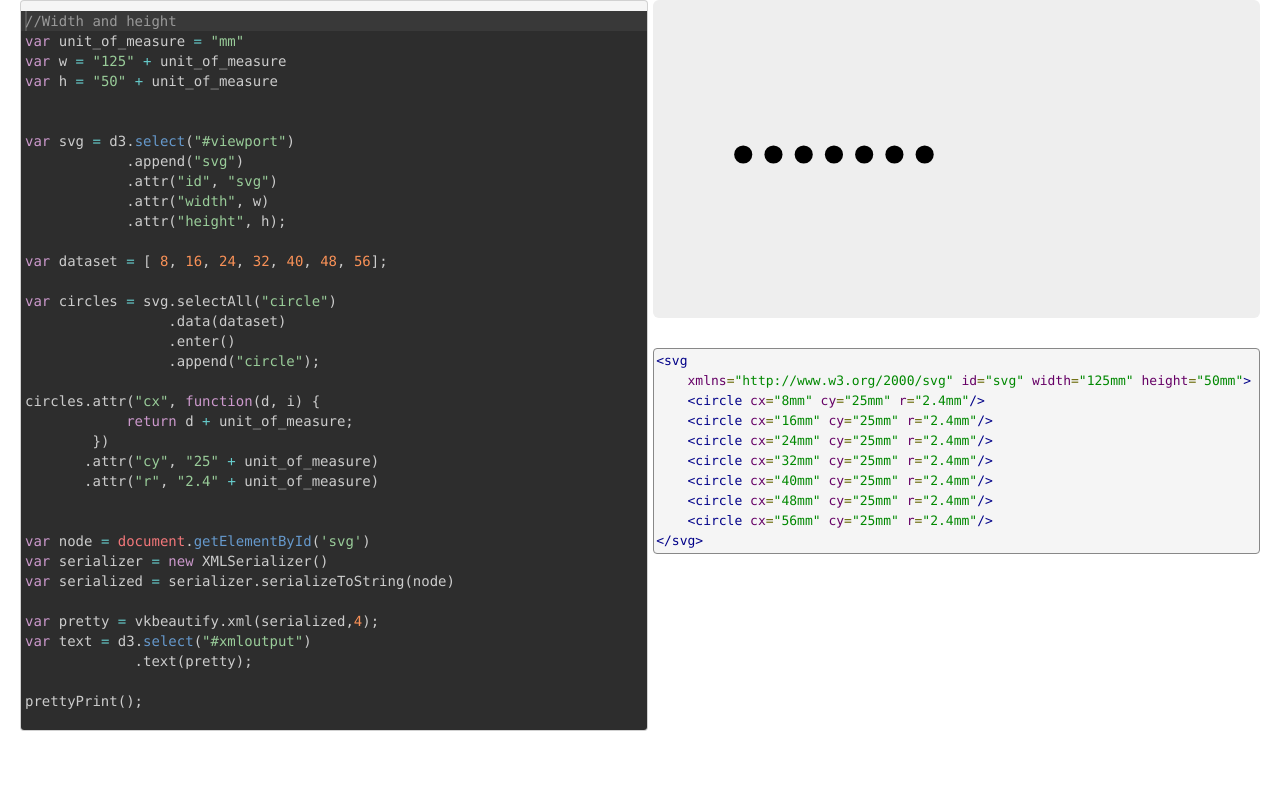
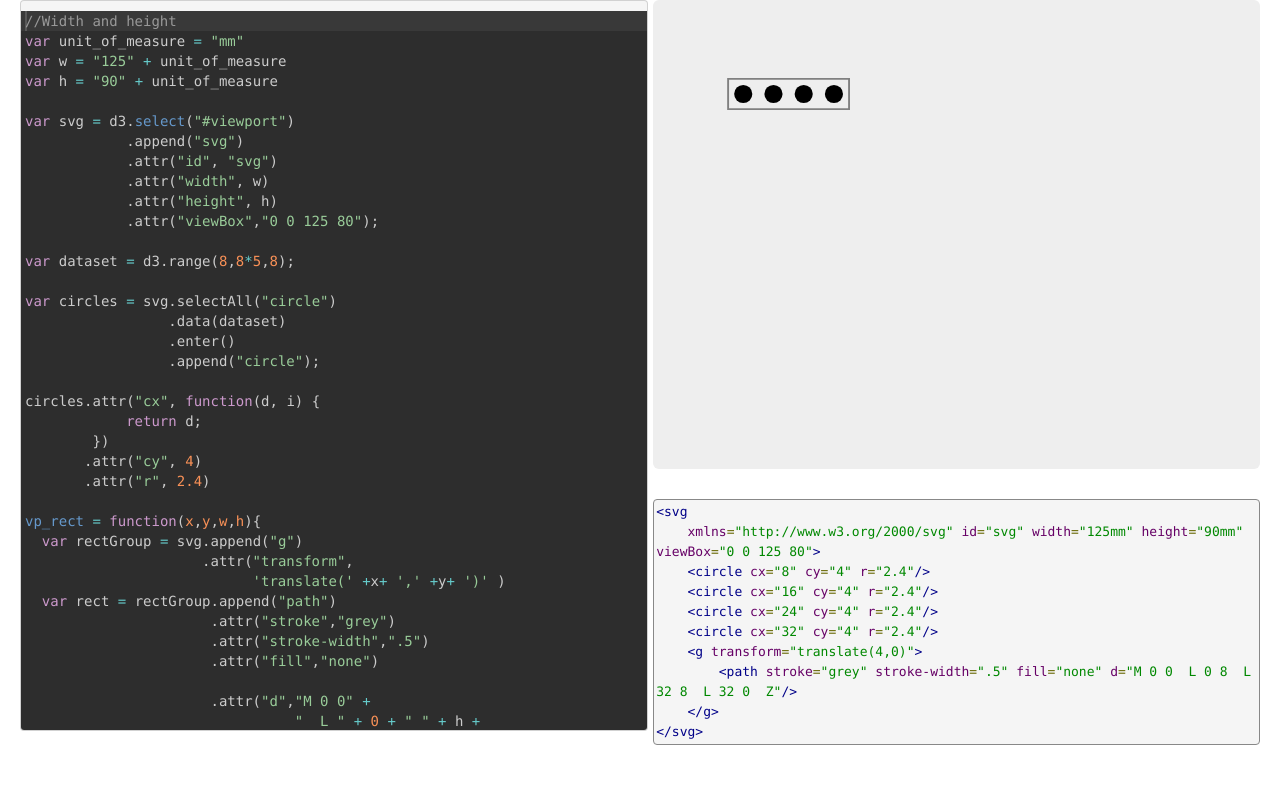
Before and after one commit to hugs/viewport, a plain HTML site: page Resources/index.html in a window 1280 px wide. Drawn offline with Linux system fonts and the light colour scheme.

Commit message:
sizing tweaks

```diff
--- a/Resources/index.html
+++ b/Resources/index.html
@@ -36,16 +36,16 @@
             <pre id="editor">//Width and height
 var unit_of_measure = "mm"
 var w = "125" + unit_of_measure
-var h = "50" + unit_of_measure
-
+var h = "90" + unit_of_measure
 
 var svg = d3.select("#viewport")
             .append("svg")
             .attr("id", "svg")
             .attr("width", w)
-            .attr("height", h);
+            .attr("height", h)
+            .attr("viewBox","0 0 125 80");
 
-var dataset = [ 8, 16, 24, 32, 40, 48, 56];
+var dataset = d3.range(8,8*5,8);
 
 var circles = svg.selectAll("circle")
                  .data(dataset)
@@ -53,11 +53,27 @@ var circles = svg.selectAll("circle")
                  .append("circle");
 
 circles.attr("cx", function(d, i) {
-            return d + unit_of_measure;
+            return d;
         })
-       .attr("cy", "25" + unit_of_measure)
-       .attr("r", "2.4" + unit_of_measure)
+       .attr("cy", 4)
+       .attr("r", 2.4)
 
+vp_rect = function(x,y,w,h){
+  var rectGroup = svg.append("g")
+                     .attr("transform",
+                           'translate(' +x+ ',' +y+ ')' )
+  var rect = rectGroup.append("path")
+                      .attr("stroke","grey")
+                      .attr("stroke-width",".5")
+                      .attr("fill","none")
+
+                      .attr("d","M 0 0" +
+                                "  L " + 0 + " " + h +
+                                "  L " + w + " " + h +
+                                "  L " + w + " " + 0 +
+                                "  Z");
+}
+vp_rect(4,0,8*4,8);
 
 var node = document.getElementById('svg')
 var serializer = new XMLSerializer()
```
